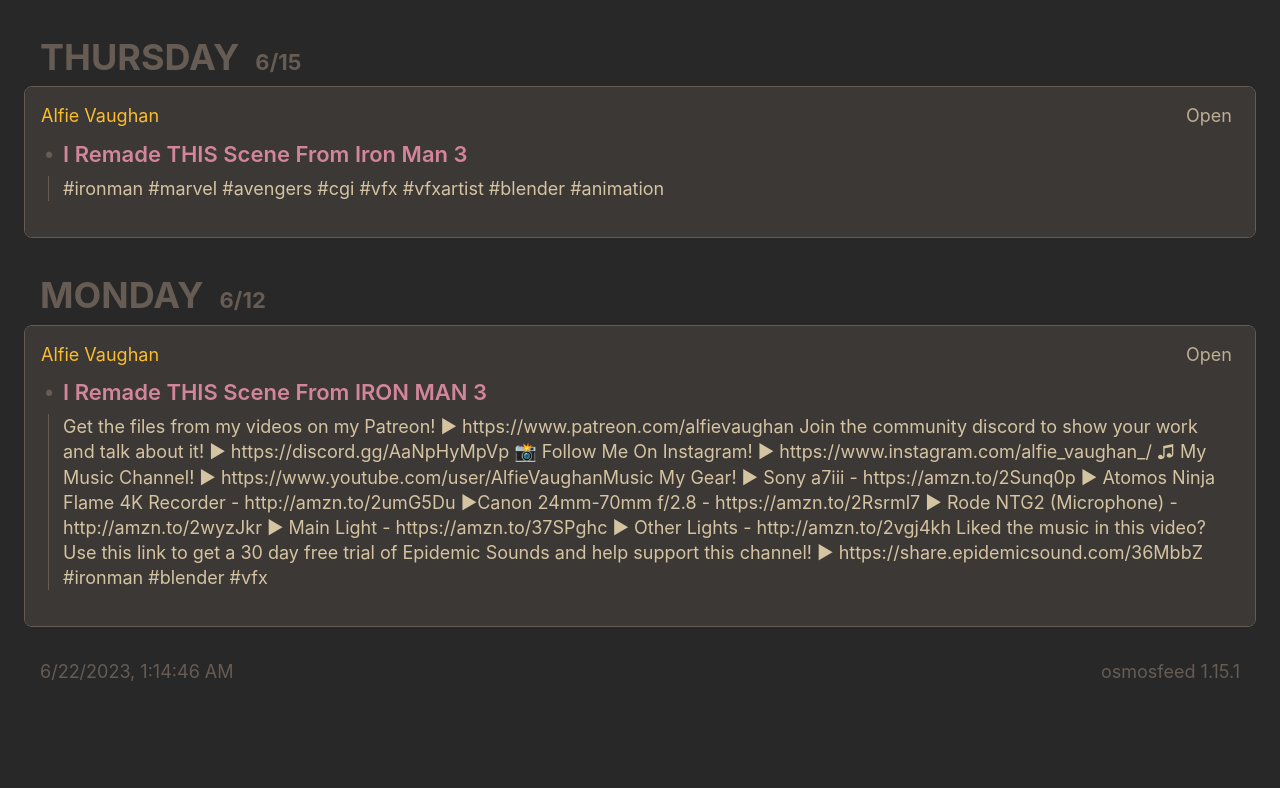
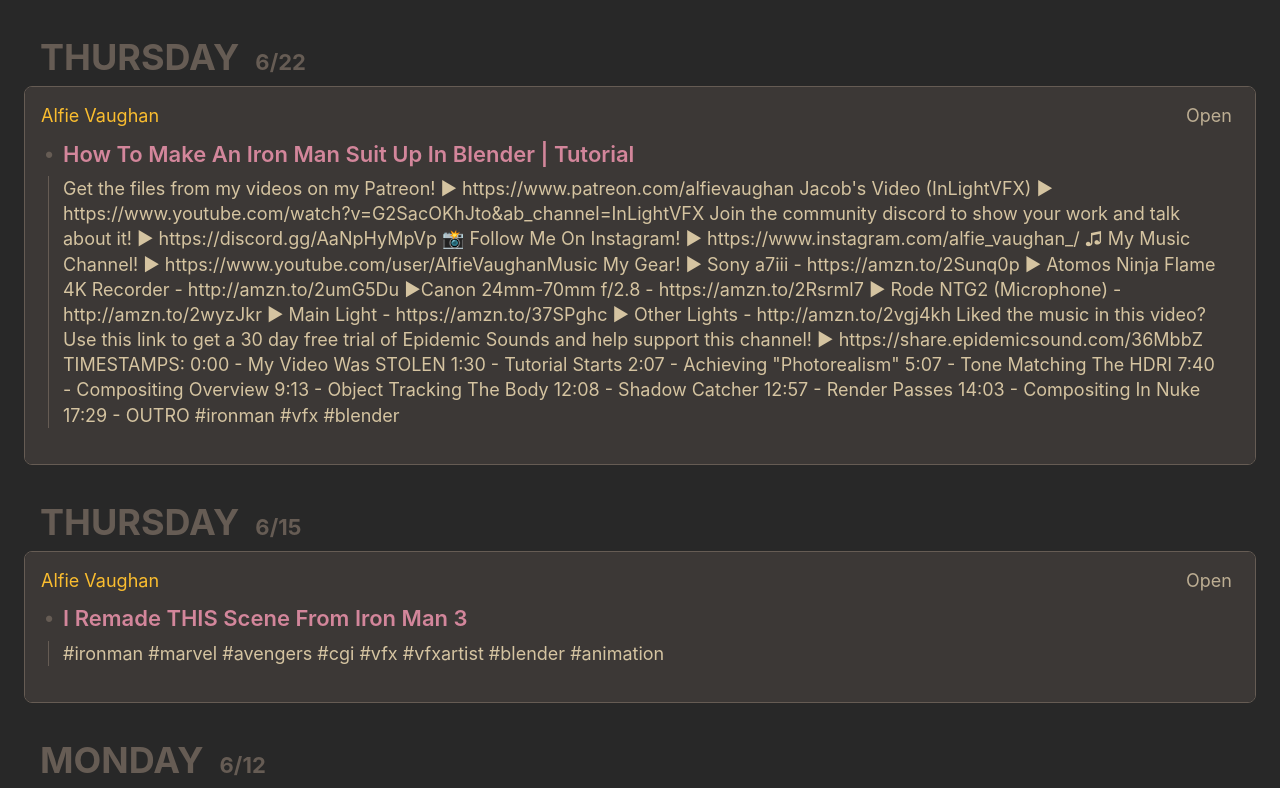
Before and after one commit to t1ld3w4v3/osmo, a plain HTML site: page index.html in a window 1280 px wide. Shown: the top 788 px of the page. Drawn offline with Linux system fonts and the light colour scheme.

Commit message:
deploy: 722c2caf8fcc7603ef3cb56f0ed96d00e482a0dd

```diff
--- a/index.html
+++ b/index.html
@@ -15,6 +15,89 @@
 
   <body>
     <!-- %after-body-begin.html% -->
+      <section class="daily-content js-toggle-accordions-scope">
+        <h2 class="daily-heading">
+          <button
+            class="daily-heading-toggle"
+            data-action="toggle-accordions"
+            title="Click to toggle the day, Ctrl + click to toggle all."
+          >
+            <time class="daily-heading-toggle__weekday js-offset-weekday" data-offset-date=2023-06-22 datetime="2023-06-22T11:00:28.000Z">2023-06-22</time>
+            <time class="daily-heading-toggle__date js-offset-date" data-offset-date=2023-06-22 datetime="2023-06-22T11:00:28.000Z"></time>
+          </button>
+        </h2>
+        <ul class="sources card">
+            <li class="card__section">
+              <section class="js-toggle-accordions-scope">
+                <h3 class="source-heading">
+                  <button
+                    class="source-heading__name"
+                    data-action="toggle-accordions"
+                    title="Click to toggle the source, Ctrl + click to toggle all."
+                  >Alfie Vaughan</button>
+                  <a class="source-heading__link" href="https://invidious.snopyta.org/channel/UC9uVcpm6-0w6Tp4F7Xm_R-Q">Open</a>
+                </h3>
+                <section class="articles-per-source">
+                    <article>
+                      <details
+                        class="article-expander"
+                        data-action="toggle-native-accordion"
+                        data-accordion-key="https://invidious.snopyta.org/watch?v&#x3D;lVxAn9L1640"
+                        open
+                      >
+                        <summary class="article-expander__title">How To Make An Iron Man Suit Up In Blender | Tutorial</summary>
+                        <a class="article-summary-link article-summary-box-outer" href="https://invidious.snopyta.org/watch?v&#x3D;lVxAn9L1640">
+                          <div class="article-summary-box-inner media-object">
+                            <span class="media-object__text">
+                              <span>Get the files from my videos on my Patreon!
+► https://www.patreon.com/alfievaughan
+
+Jacob&#x27;s Video (InLightVFX)
+► https://www.youtube.com/watch?v&#x3D;G2SacOKhJto&amp;ab_channel&#x3D;InLightVFX
+
+Join the community discord to show your work and talk about it!
+► https://discord.gg/AaNpHyMpVp
+
+📸 Follow Me On Instagram!
+► https://www.instagram.com/alfie_vaughan_/
+
+♫ My Music Channel!
+► https://www.youtube.com/user/AlfieVaughanMusic
+
+My Gear!
+► Sony a7iii - https://amzn.to/2Sunq0p
+► Atomos Ninja Flame 4K Recorder - http://amzn.to/2umG5Du
+►Canon 24mm-70mm f/2.8 - https://amzn.to/2Rsrml7
+► Rode NTG2 (Microphone) - http://amzn.to/2wyzJkr
+► Main Light - https://amzn.to/37SPghc
+► Other Lights - http://amzn.to/2vgj4kh
+
+Liked the music in this video? Use this link to get a 30 day free trial of Epidemic Sounds and help support this channel!
+► https://share.epidemicsound.com/36MbbZ
+
+TIMESTAMPS:
+0:00 - My Video Was STOLEN
+1:30 - Tutorial Starts
+2:07 - Achieving &quot;Photorealism&quot;
+5:07 - Tone Matching The HDRI
+7:40 - Compositing Overview
+9:13 - Object Tracking The Body
+12:08 - Shadow Catcher
+12:57 - Render Passes
+14:03 - Compositing In Nuke
+17:29 - OUTRO
+
+#ironman #vfx #blender</span>
+                            </span>
+                          </div>
+                        </a>
+                      </details>
+                    </article>
+                </section>
+              </section>
+            </li>
+        </ul>
+      </section>
       <section class="daily-content js-toggle-accordions-scope">
         <h2 class="daily-heading">
           <button
@@ -130,8 +213,8 @@
       </section>
 
     <footer>
-      <a class="footer-link" href="https://github.com/t1ld3w4v3/osmo/actions/runs/5340514146">
-        <time id="build-timestamp" datetime="2023-06-22T01:14:46.875Z">2023-06-22T01:14:46.875Z</time>
+      <a class="footer-link" href="https://github.com/t1ld3w4v3/osmo/actions/runs/5351867128">
+        <time id="build-timestamp" datetime="2023-06-23T01:21:28.682Z">2023-06-23T01:21:28.682Z</time>
       </a>
       <a class="footer-link" href="https://github.com/osmoscraft/osmosfeed">osmosfeed 1.15.1</a>
     </footer>
```
Also changed, not shown: cache.json (+10 -0 lines), 1 other file.
